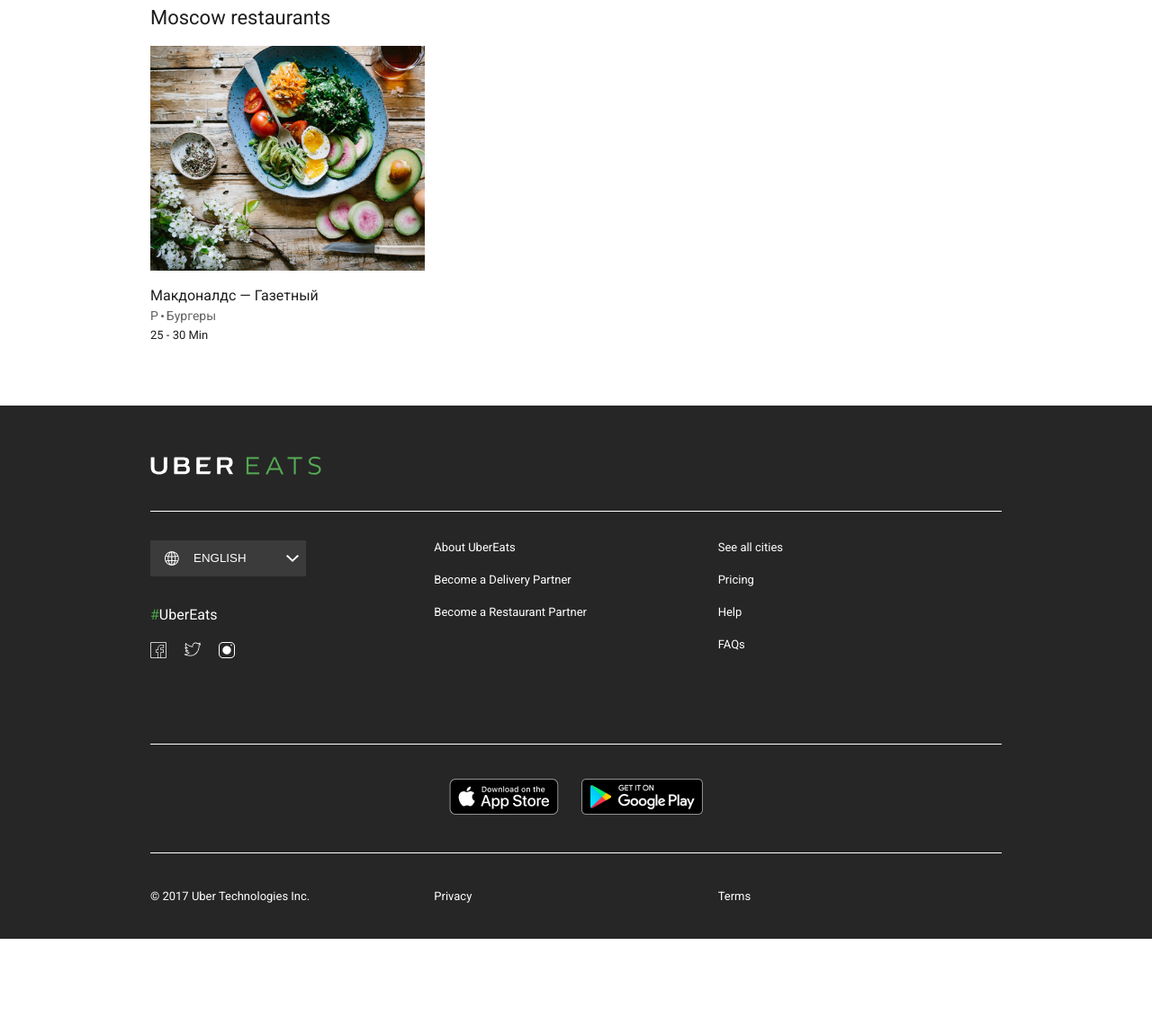
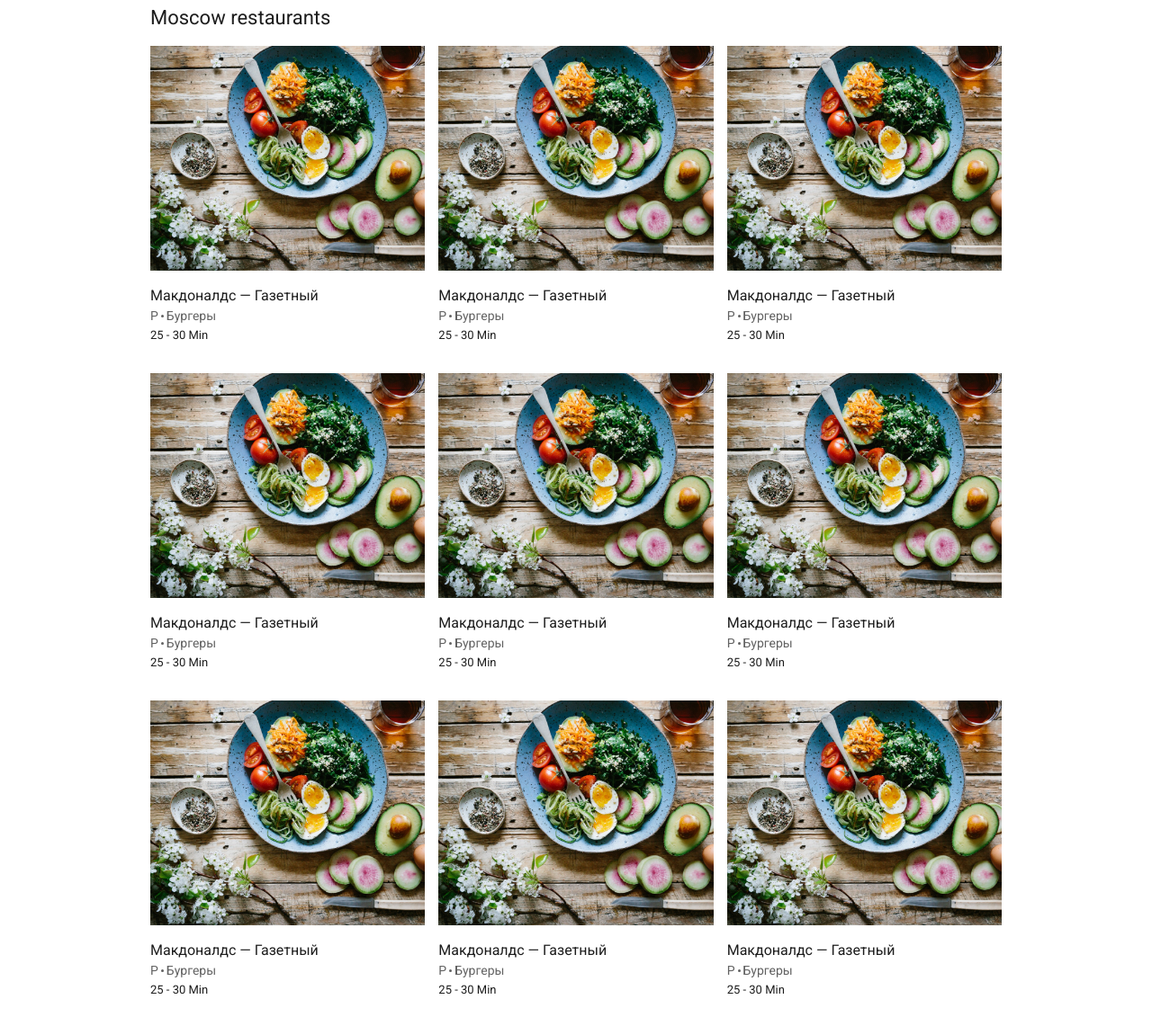
Before and after one commit to 8hokage/Uber-eats, a plain HTML site: page index.html in a window 1280 px wide. Shown: the part 191-1332 px from the top of the page at 90% size. Before the commit the page ends 1235 px from the top, so only its background shows below. Drawn offline with Linux system fonts and the light colour scheme.

Commit message:
solution

```diff
--- a/index.html
+++ b/index.html
@@ -72,6 +72,78 @@
             <p class="restaurant__time">25 - 30 Min</p>
           </section>
 
+          <section class="restaurant">
+            <a href="" class="restaurant__photo"><img src="./src/images/1.jpg" alt=""></a>
+            <h2 class="restaurant__name">Макдоналдс — Газетный</h2>
+            <ul class="restaurant__categories">
+              <li class="restaurant__categories__item">Бургеры</li>
+            </ul>
+            <p class="restaurant__time">25 - 30 Min</p>
+          </section>
+
+          <section class="restaurant">
+            <a href="" class="restaurant__photo"><img src="./src/images/1.jpg" alt=""></a>
+            <h2 class="restaurant__name">Макдоналдс — Газетный</h2>
+            <ul class="restaurant__categories">
+              <li class="restaurant__categories__item">Бургеры</li>
+            </ul>
+            <p class="restaurant__time">25 - 30 Min</p>
+          </section>
+
+          <section class="restaurant">
+            <a href="" class="restaurant__photo"><img src="./src/images/1.jpg" alt=""></a>
+            <h2 class="restaurant__name">Макдоналдс — Газетный</h2>
+            <ul class="restaurant__categories">
+              <li class="restaurant__categories__item">Бургеры</li>
+            </ul>
+            <p class="restaurant__time">25 - 30 Min</p>
+          </section>
+
+          <section class="restaurant">
+            <a href="" class="restaurant__photo"><img src="./src/images/1.jpg" alt=""></a>
+            <h2 class="restaurant__name">Макдоналдс — Газетный</h2>
+            <ul class="restaurant__categories">
+              <li class="restaurant__categories__item">Бургеры</li>
+            </ul>
+            <p class="restaurant__time">25 - 30 Min</p>
+          </section>
+
+          <section class="restaurant">
+            <a href="" class="restaurant__photo"><img src="./src/images/1.jpg" alt=""></a>
+            <h2 class="restaurant__name">Макдоналдс — Газетный</h2>
+            <ul class="restaurant__categories">
+              <li class="restaurant__categories__item">Бургеры</li>
+            </ul>
+            <p class="restaurant__time">25 - 30 Min</p>
+          </section>
+
+          <section class="restaurant">
+            <a href="" class="restaurant__photo"><img src="./src/images/1.jpg" alt=""></a>
+            <h2 class="restaurant__name">Макдоналдс — Газетный</h2>
+            <ul class="restaurant__categories">
+              <li class="restaurant__categories__item">Бургеры</li>
+            </ul>
+            <p class="restaurant__time">25 - 30 Min</p>
+          </section>
+
+          <section class="restaurant">
+            <a href="" class="restaurant__photo"><img src="./src/images/1.jpg" alt=""></a>
+            <h2 class="restaurant__name">Макдоналдс — Газетный</h2>
+            <ul class="restaurant__categories">
+              <li class="restaurant__categories__item">Бургеры</li>
+            </ul>
+            <p class="restaurant__time">25 - 30 Min</p>
+          </section>
+
+          <section class="restaurant">
+            <a href="" class="restaurant__photo"><img src="./src/images/1.jpg" alt=""></a>
+            <h2 class="restaurant__name">Макдоналдс — Газетный</h2>
+            <ul class="restaurant__categories">
+              <li class="restaurant__categories__item">Бургеры</li>
+            </ul>
+            <p class="restaurant__time">25 - 30 Min</p>
+          </section>
+
 
         </div>
       </section>
```
